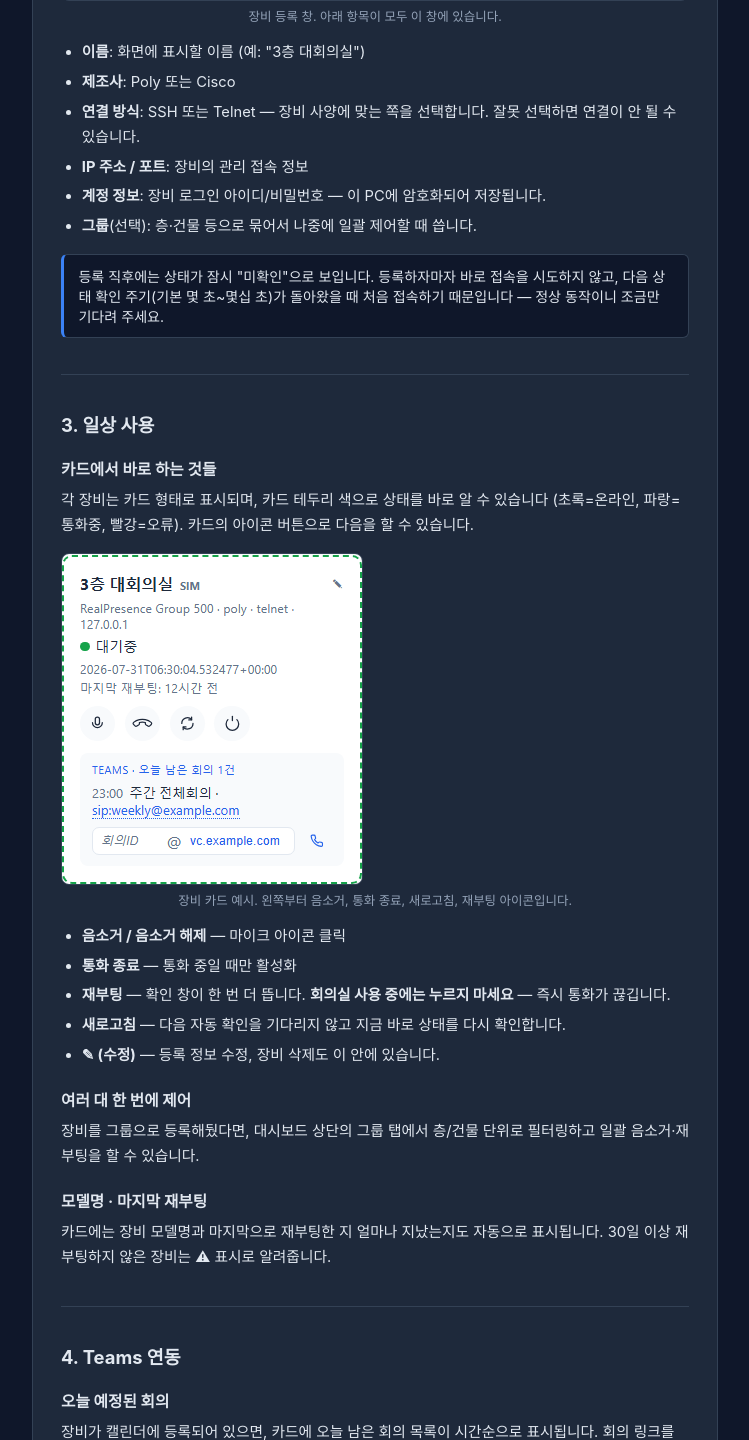
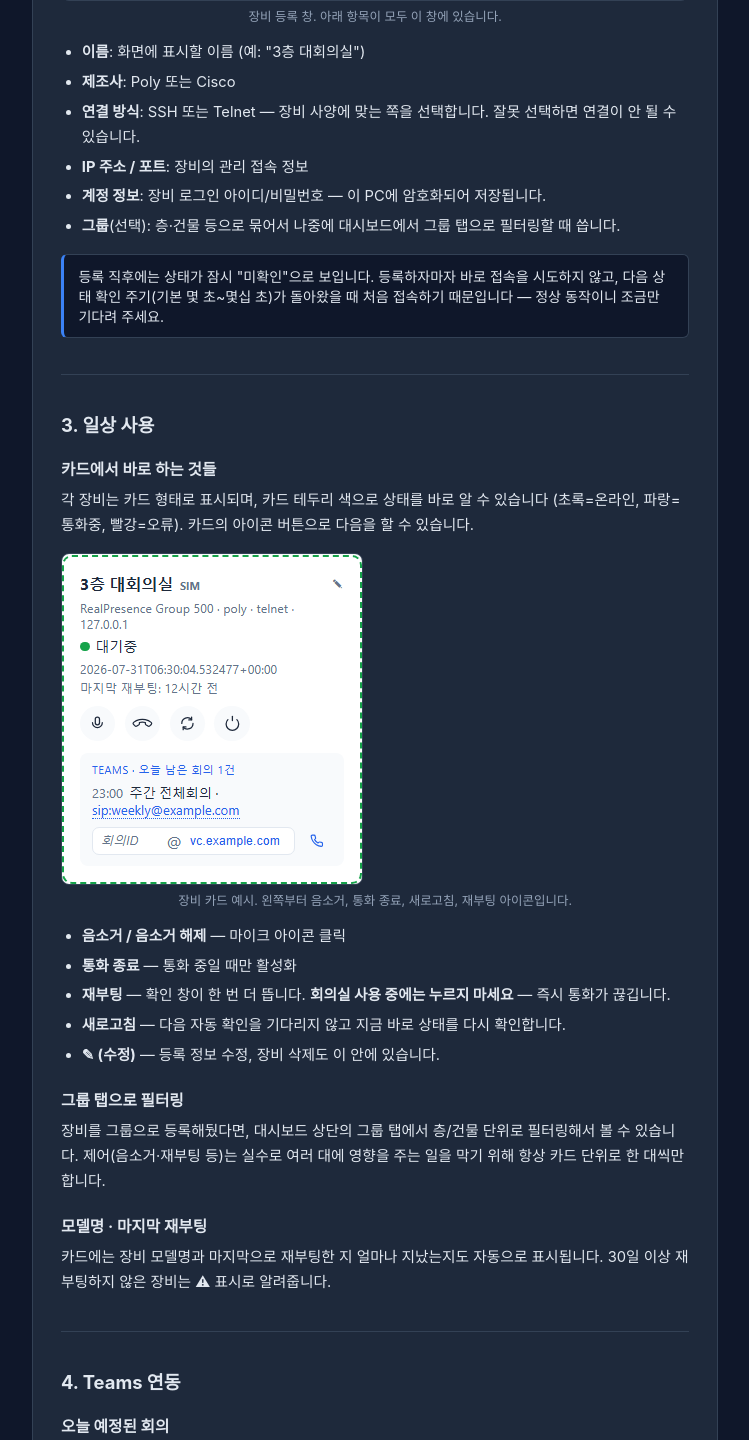
Before and after one commit to DevCoreDXI76/codec_control_center, a FastAPI app: page /guide in a window 1280 px wide. Shown: the part 1639-3079 px from the top of the page, without its empty margins (414-1163 px from the left). Run offline with FastAPI, Linux system fonts and the light colour scheme; parts of the project's set-up code (start-up, migrations or seed data) failed here and were passed over.

Commit message:
fix: guide text, group name slashes, empty-name rename (review findings)
- guide.html: rewrite bulk-control guide text (Task 4 removed the
  group-wide bulk mute/reboot buttons; group tabs only filter now)
- routes_groups.py: use :path converter on PATCH/DELETE /api/groups/{name}
  so group names containing "/" (e.g. "3F/A동") can be renamed/deleted
- routes_groups.py: reject empty/whitespace new_name with 400 instead of
  silently clearing the group (was bypassing the delete-confirmation UX)
  and strip whitespace from valid new names before storing
- settings.html: surface DELETE failures in the group manager (was
  silently doing nothing) and disable the rename save button when the
  new name is blank

Adds 5 regression tests to tests/api/test_routes_groups.py.
Full suite: 324 passed (was 319).

```diff
--- a/app/templates/guide.html
+++ b/app/templates/guide.html
@@ -82,7 +82,8 @@
               <li><strong>IP 주소 / 포트</strong>: 장비의 관리 접속 정보</li>
               <li><strong>계정 정보</strong>: 장비 로그인 아이디/비밀번호 — 이 PC에 암호화되어
                 저장됩니다.</li>
-              <li><strong>그룹</strong>(선택): 층·건물 등으로 묶어서 나중에 일괄 제어할 때 씁니다.</li>
+              <li><strong>그룹</strong>(선택): 층·건물 등으로 묶어서 나중에 대시보드에서
+                그룹 탭으로 필터링할 때 씁니다.</li>
             </ul>
             <div class="guide-callout">
               등록 직후에는 상태가 잠시 "미확인"으로 보입니다. 등록하자마자 바로 접속을 시도하지
@@ -109,9 +110,10 @@
                 다시 확인합니다.</li>
               <li><strong>✎ (수정)</strong> — 등록 정보 수정, 장비 삭제도 이 안에 있습니다.</li>
             </ul>
-            <h3>여러 대 한 번에 제어</h3>
-            <p>장비를 그룹으로 등록해뒀다면, 대시보드 상단의 그룹 탭에서 층/건물 단위로 필터링하고
-              일괄 음소거·재부팅을 할 수 있습니다.</p>
+            <h3>그룹 탭으로 필터링</h3>
+            <p>장비를 그룹으로 등록해뒀다면, 대시보드 상단의 그룹 탭에서 층/건물 단위로 필터링해서
+              볼 수 있습니다. 제어(음소거·재부팅 등)는 실수로 여러 대에 영향을 주는 일을 막기 위해
+              항상 카드 단위로 한 대씩만 합니다.</p>
             <h3>모델명 · 마지막 재부팅</h3>
             <p>카드에는 장비 모델명과 마지막으로 재부팅한 지 얼마나 지났는지도 자동으로 표시됩니다.
               30일 이상 재부팅하지 않은 장비는 ⚠ 표시로 알려줍니다.</p>
```
Also changed, not shown: app/api/routes_groups.py (+6 -3 lines), app/templates/settings.html (+6 -2 lines), tests/api/test_routes_groups.py (+39 -0 lines).
